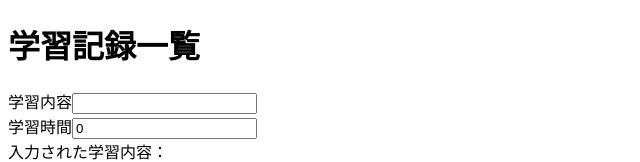
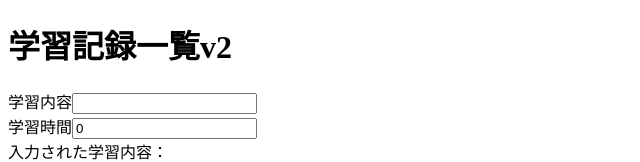
Before and after one commit to bignyokki/sample-vite, a React (Vite) app: page / in a window 1280 px wide. Shown: the top 162 px of the page, without its empty margins (0-640 px from the left). Built offline with nearby package versions, Linux system fonts and the light colour scheme; no server answers; the database is empty.

Commit message:
CDリトライ

```diff
--- a/src/App.jsx
+++ b/src/App.jsx
@@ -25,7 +25,7 @@ function App() {
 
   return (
     <>
-      <h1 data-testid="title">学習記録一覧</h1>
+      <h1 data-testid="title">学習記録一覧v2</h1>
       { isLoading ?
         <LoadingComponent /> :
         <div>
```
